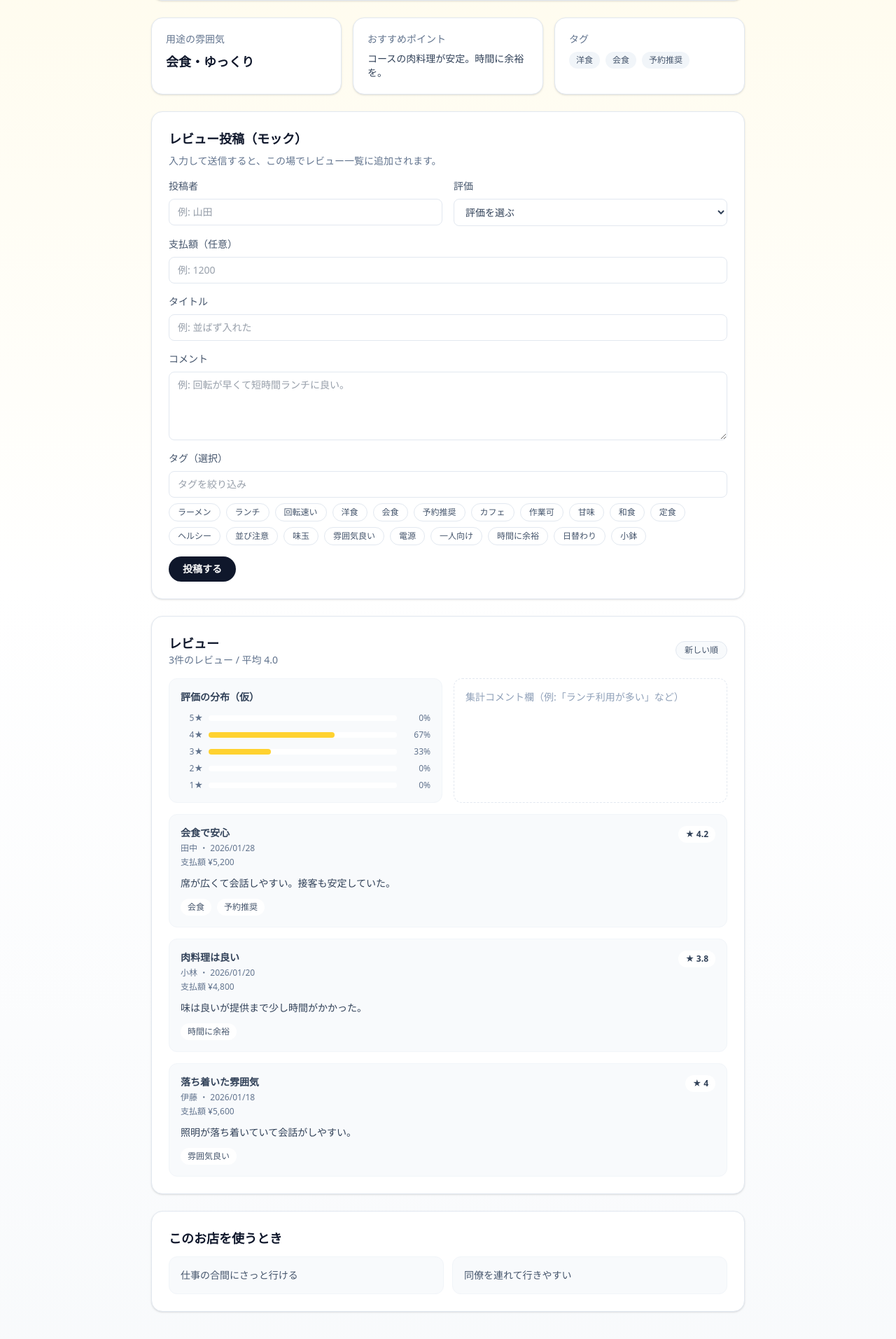
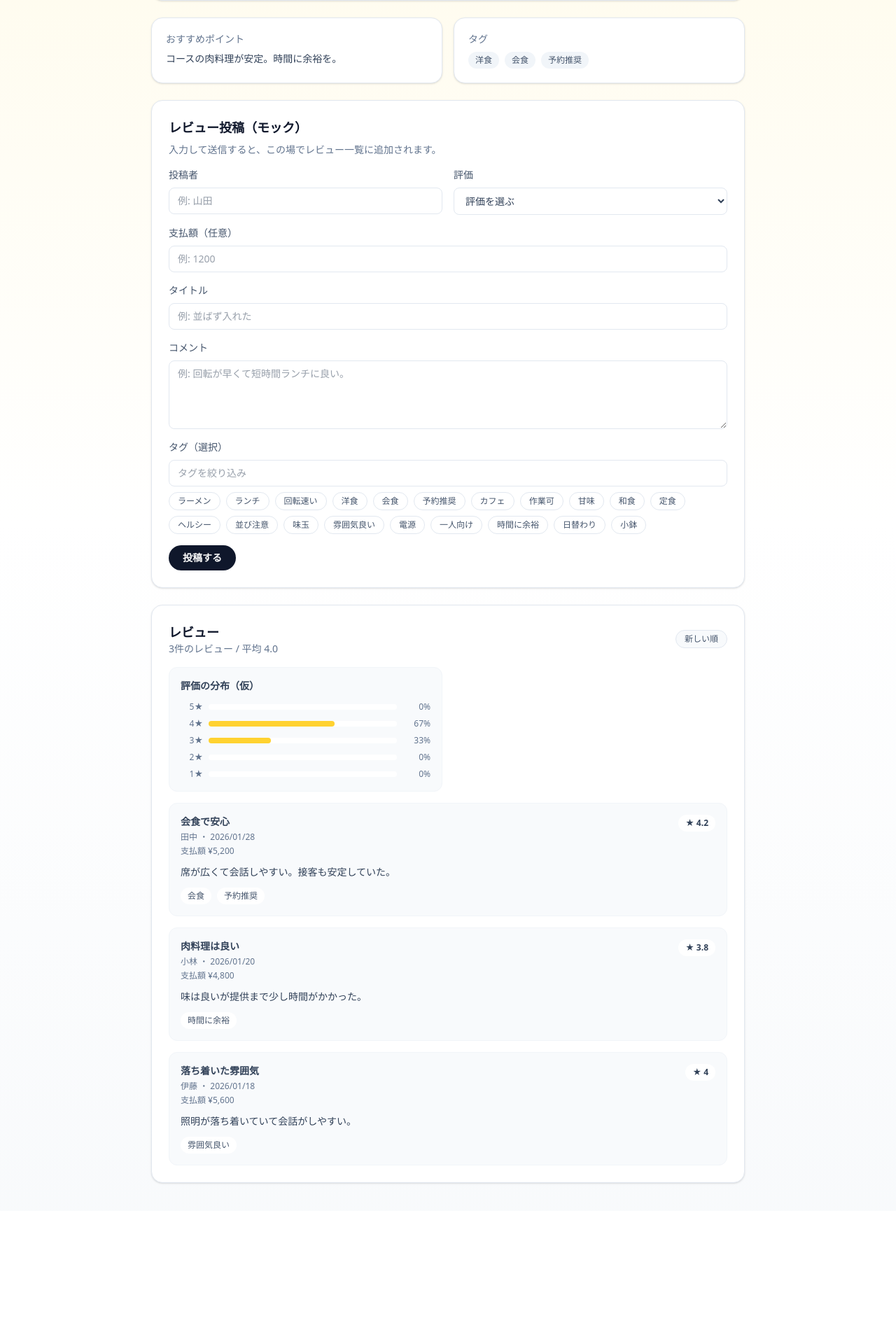
Before and after one commit to ryuta-kikuchi/gourmemo-client, a Next.js app: page /restaurants/bistro-23 in a window 1280 px wide. Shown: the part 235-2148 px from the top of the page at 70% size. After the commit the page ends 1965 px from the top, so only its background shows below. Built offline with nearby package versions, Linux system fonts and the light colour scheme.

Commit message:
Remove unrealistic review-derived sections

```diff
--- a/app/restaurants/[slug]/page.tsx
+++ b/app/restaurants/[slug]/page.tsx
@@ -179,11 +179,7 @@
           </div>
         </header>
 
-        <section className="mt-6 grid gap-4 md:grid-cols-3">
-          <div className="rounded-2xl border border-slate-200 bg-white p-5 shadow-sm">
-            <p className="text-sm text-slate-500">用途の雰囲気</p>
-            <p className="mt-2 text-lg font-semibold">{displayRestaurant.mood}</p>
-          </div>
+        <section className="mt-6 grid gap-4 md:grid-cols-2">
           <div className="rounded-2xl border border-slate-200 bg-white p-5 shadow-sm">
             <p className="text-sm text-slate-500">おすすめポイント</p>
             <p className="mt-2 text-sm text-slate-700">
@@ -391,9 +387,6 @@
                 })}
               </div>
             </div>
-            <div className="rounded-xl border border-dashed border-slate-200 bg-white p-4 text-sm text-slate-400">
-              集計コメント欄（例:「ランチ利用が多い」など）
-            </div>
           </div>
 
           <div className="mt-4 grid gap-4">
@@ -436,17 +429,6 @@
           </div>
         </section>
 
-        <section className="mt-6 rounded-2xl border border-slate-200 bg-white p-6 shadow-sm">
-          <h2 className="text-lg font-semibold">このお店を使うとき</h2>
-          <div className="mt-3 grid gap-3 md:grid-cols-2">
-            <div className="rounded-xl border border-slate-100 bg-slate-50 p-4 text-sm text-slate-600">
-              仕事の合間にさっと行ける
-            </div>
-            <div className="rounded-xl border border-slate-100 bg-slate-50 p-4 text-sm text-slate-600">
-              同僚を連れて行きやすい
-            </div>
-          </div>
-        </section>
       </div>
     </main>
   );
```
